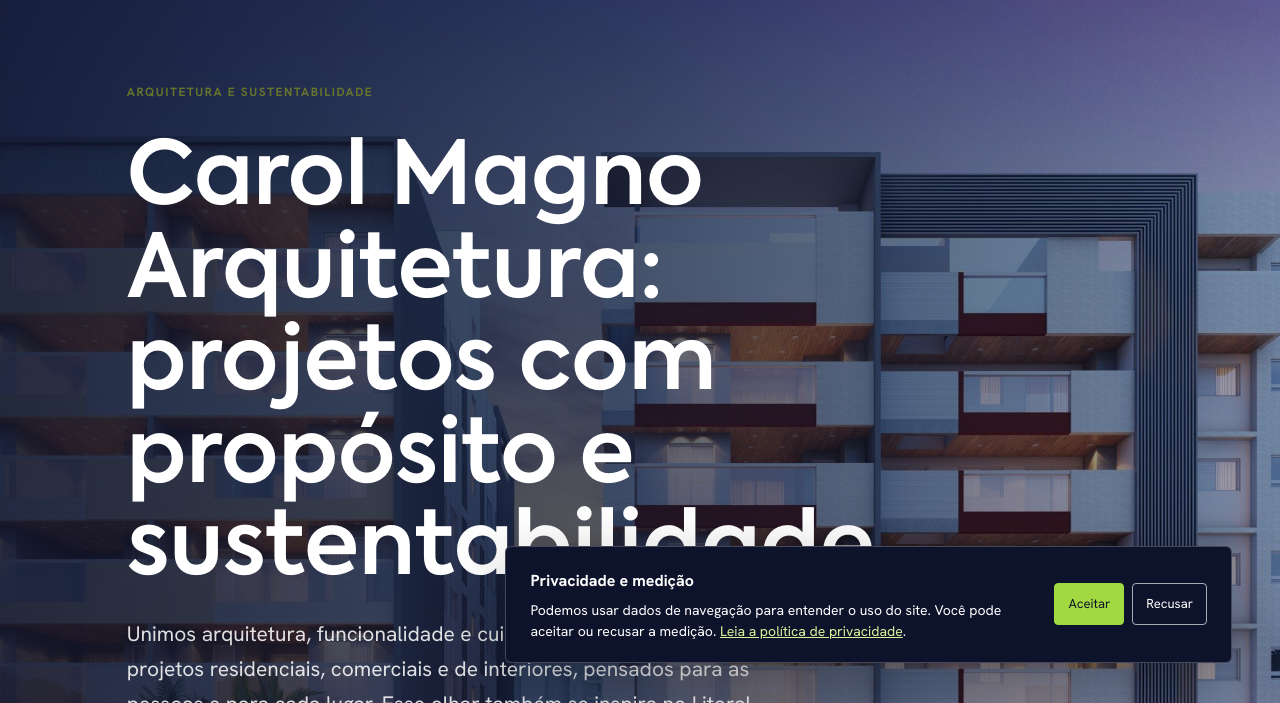
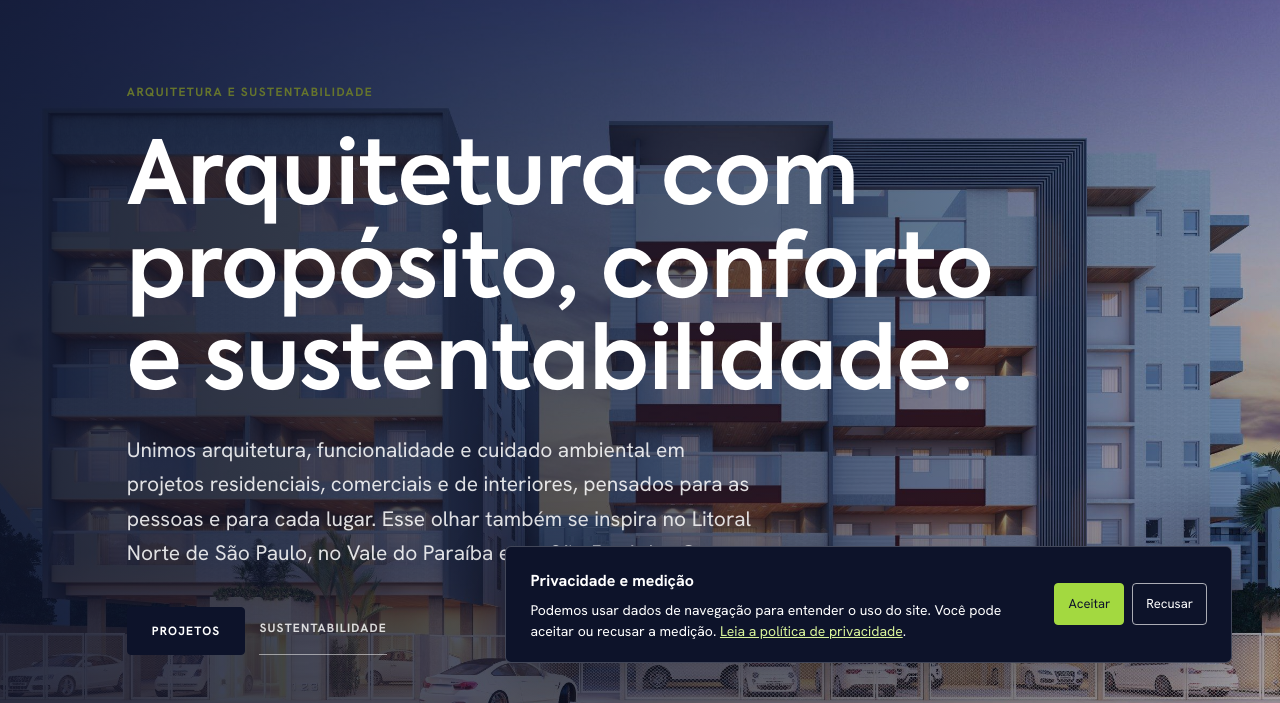
Before and after one commit to crizothdev/carol-magno-preview, a website: page index.html in a window 1280 px wide. Shown: the part 97-800 px from the top of the page. Drawn offline with Linux system fonts and the light colour scheme.

Commit message:
Remove marca do título principal da home

```diff
--- a/index.html
+++ b/index.html
@@ -38,7 +38,7 @@
       <div class="hero__media"><img src="assets/carol/hero-fachada.jpg" alt="Projeto de arquitetura Carol Magno" width="1600" height="1067"></div>
       <div class="container hero__content">
         <p class="eyebrow">Arquitetura e Sustentabilidade</p>
-        <h1>Carol Magno Arquitetura: projetos com propósito e sustentabilidade.</h1>
+        <h1>Arquitetura com propósito, conforto e sustentabilidade.</h1>
         <p class="lead">Unimos arquitetura, funcionalidade e cuidado ambiental em projetos residenciais, comerciais e de interiores, pensados para as pessoas e para cada lugar. Esse olhar também se inspira no Litoral Norte de São Paulo, no Vale do Paraíba e em São José dos Campos.</p>
         <div class="hero__actions"><a class="btn btn--primary" href="portfolio.html">Projetos</a><a class="btn btn--ghost btn--underline" href="sustentabilidade.html">Sustentabilidade</a></div>
       </div>
```
